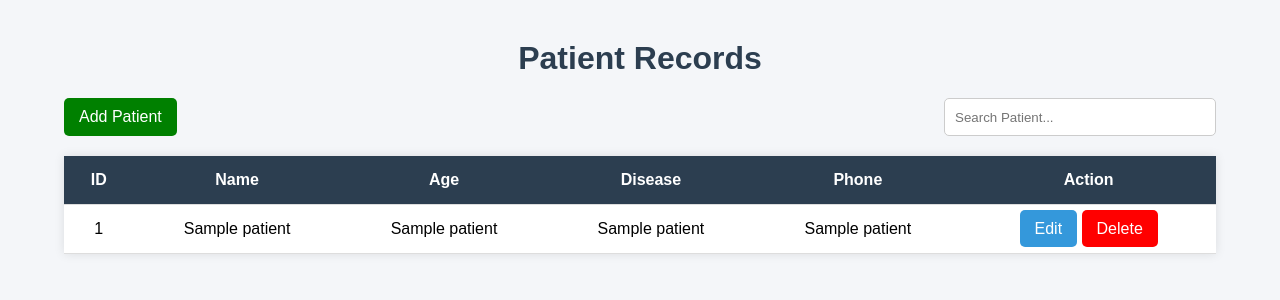
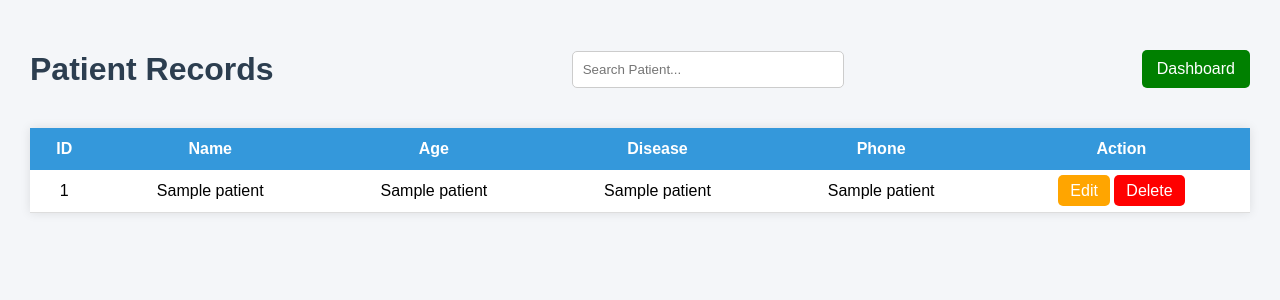
Before and after one commit to swathi04721/Hospital-Management-System, a Flask app: page /view_patients in a window 1280 px wide. Shown: the top 300 px of the page. Run offline with Flask 3, Linux system fonts and the light colour scheme; a database or web service that is not in the repository returns one stand-in record (values such as "Sample title"); some libraries are stand-ins or nearby versions.

Commit message:
Updated patient page

```diff
--- a/templates/view_patients.html
+++ b/templates/view_patients.html
@@ -8,23 +8,18 @@
             font-family: Arial;
             background:#f4f6f9;
             margin:0;
-            padding:0;
-        }
-
-        .container{
-            width:90%;
-            margin:auto;
-            margin-top:40px;
+            padding:30px;
         }
 
         h1{
-            text-align:center;
             color:#2c3e50;
+            margin-bottom:20px;
         }
 
         .top-bar{
             display:flex;
             justify-content:space-between;
+            align-items:center;
             margin-bottom:20px;
         }
 
@@ -35,65 +30,64 @@
             border-radius:5px;
         }
 
+        table{
+            width:100%;
+            border-collapse:collapse;
+            background:white;
+            box-shadow:0 0 10px rgba(0,0,0,0.1);
+        }
+
+        th{
+            background:#3498db;
+            color:white;
+            padding:12px;
+        }
+
+        td{
+            padding:12px;
+            text-align:center;
+            border-bottom:1px solid #ddd;
+        }
+
+        tr:hover{
+            background:#f1f1f1;
+        }
+
         .btn{
-            padding:10px 15px;
+            padding:7px 12px;
             border:none;
             border-radius:5px;
             color:white;
+            cursor:pointer;
             text-decoration:none;
-            cursor:pointer;
+        }
+
+        .edit{
+            background:orange;
+        }
+
+        .delete{
+            background:red;
         }
 
         .add-btn{
             background:green;
-        }
-
-        .edit-btn{
-            background:#3498db;
-        }
-
-        .delete-btn{
-            background:red;
-        }
-
-        table{
-            width:100%;
-            border-collapse:collapse;
-            background:white;
-            box-shadow:0px 0px 10px rgba(0,0,0,0.1);
-        }
-
-        th, td{
-            padding:15px;
-            text-align:center;
-            border-bottom:1px solid #ddd;
-        }
-
-        th{
-            background:#2c3e50;
-            color:white;
-        }
-
-        tr:hover{
-            background:#f1f1f1;
+            padding:10px 15px;
         }
     </style>
 </head>
 
 <body>
 
-<div class="container">
-
-    <h1>Patient Records</h1>
-
     <div class="top-bar">
-        <a href="/add_patient" class="btn add-btn">Add Patient</a>
+        <h1>Patient Records</h1>
 
         <input type="text" placeholder="Search Patient...">
+
+        <a href="/dashboard" class="btn add-btn">Dashboard</a>
     </div>
 
     <table>
-
         <tr>
             <th>ID</th>
             <th>Name</th>
@@ -104,7 +98,6 @@
         </tr>
 
         {% for patient in patients %}
-
         <tr>
             <td>{{ patient[0] }}</td>
             <td>{{ patient[1] }}</td>
@@ -113,17 +106,16 @@
             <td>{{ patient[4] }}</td>
 
             <td>
-                <a href="/edit/{{ patient[0] }}" class="btn edit-btn">Edit</a>
+                <a href="/edit/{{ patient[0] }}" class="btn edit">Edit</a>
 
-                <a href="/delete/{{ patient[0] }}" class="btn delete-btn">Delete</a>
+                <a href="/delete/{{ patient[0] }}" class="btn delete">
+                    Delete
+                </a>
             </td>
         </tr>
-
         {% endfor %}
 
     </table>
 
-</div>
-
 </body>
 </html>
```
